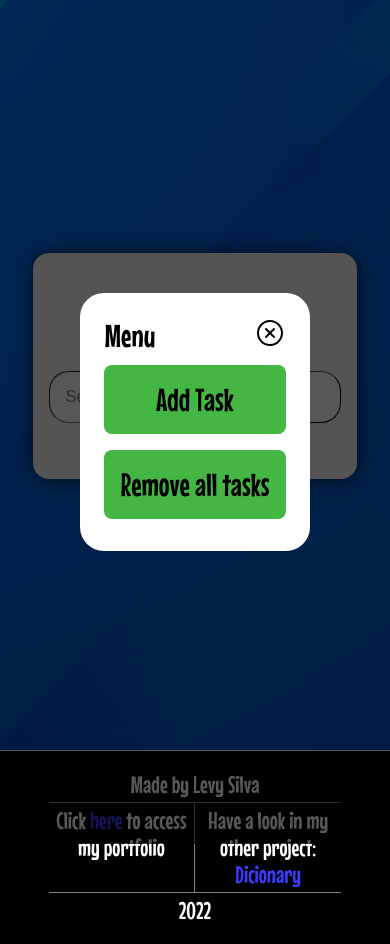
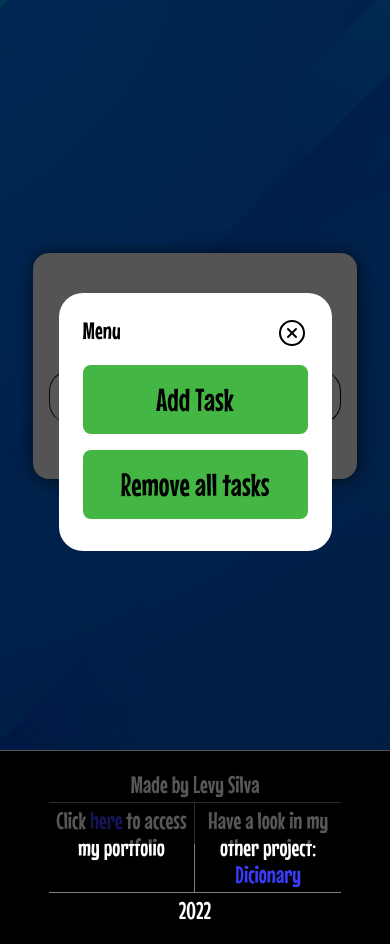
Before and after one commit to TheMordegod/To-do-List, a React (Vite) app: page / in a window 390 px wide. Both pictures are taken after a click on the button 297 px from the left and 396 px from the top of the page. Built offline with nearby package versions, Linux system fonts and the light colour scheme.

Commit message:
Tweaked responsive behavior.

```diff
--- a/src/Components/Modal/style.scss
+++ b/src/Components/Modal/style.scss
@@ -1,5 +1,6 @@
 @use '../../../global.scss';
-$fontSize: 2rem;
+$Big-Font-Size: 2rem;
+$Small-Font-Size: 16px;
 
 .modalShadow {
     position: fixed;
@@ -25,10 +26,10 @@ $fontSize: 2rem;
         header {
             display: flex;
             justify-content: space-between;
-            font-size: $fontSize;
+            font-size: $Big-Font-Size;
 
             .closeButton {
-                font-size: $fontSize;
+                font-size: $Big-Font-Size;
                 background-color: white;
                 border: none;
                 cursor: pointer;
@@ -73,5 +74,19 @@ $fontSize: 2rem;
                 }
             }
         }
+
+        @media screen and (max-width: 549px) {
+            width: 70%;
+
+            header{
+                font-size: 24px;
+            }
+
+            .inputs {
+                .modalInput {
+                    font-size: $Small-Font-Size;
+                }
+            }
+        }
     }
 }
--- a/src/Components/Task/style.scss
+++ b/src/Components/Task/style.scss
@@ -1,6 +1,8 @@
 $incomplete-task-color: rgb(255, 119, 119);
 $completed-task-color: rgb(82, 189, 82);
 
+
+//If task is complete, the color change to green
 .taskContainer.complete {
     background-color: $completed-task-color ;
 
@@ -9,10 +11,8 @@ $completed-task-color: rgb(82, 189, 82);
     }
 
     .taskControls {
-
         .taskButton {
             background-color: rgba(255, 255, 255, 0);
-
 
             &:hover{
                 background: lighten($completed-task-color, $amount: 10%);
@@ -21,6 +21,7 @@ $completed-task-color: rgb(82, 189, 82);
     }
 }
 
+//Default light red color for task card
 .taskContainer {
     background-color: $incomplete-task-color ;
     display: flex;
@@ -63,4 +64,19 @@ $completed-task-color: rgb(82, 189, 82);
             }
         }
     }
+
+    @media screen and (max-width: 539px){
+        flex-direction: column;
+        overflow-x: scroll;
+
+        .taskData{
+            line-break: loose;
+            font-size: 20px;
+        }
+
+        .taskControls {
+            width: 100%;
+            justify-content: space-between;
+        }
+    }
 }
```
